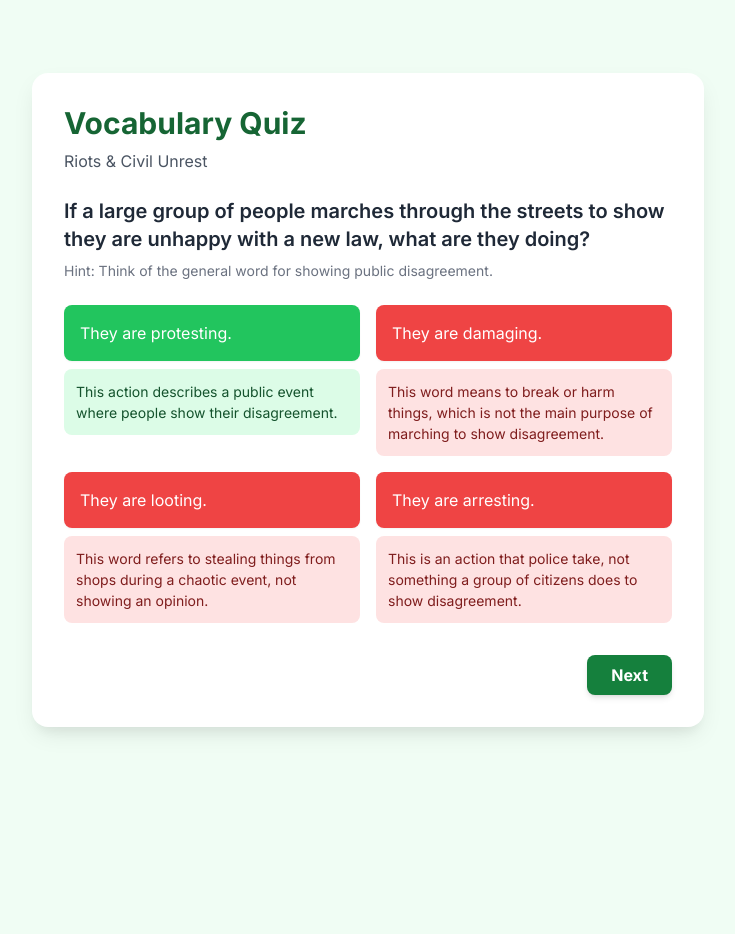
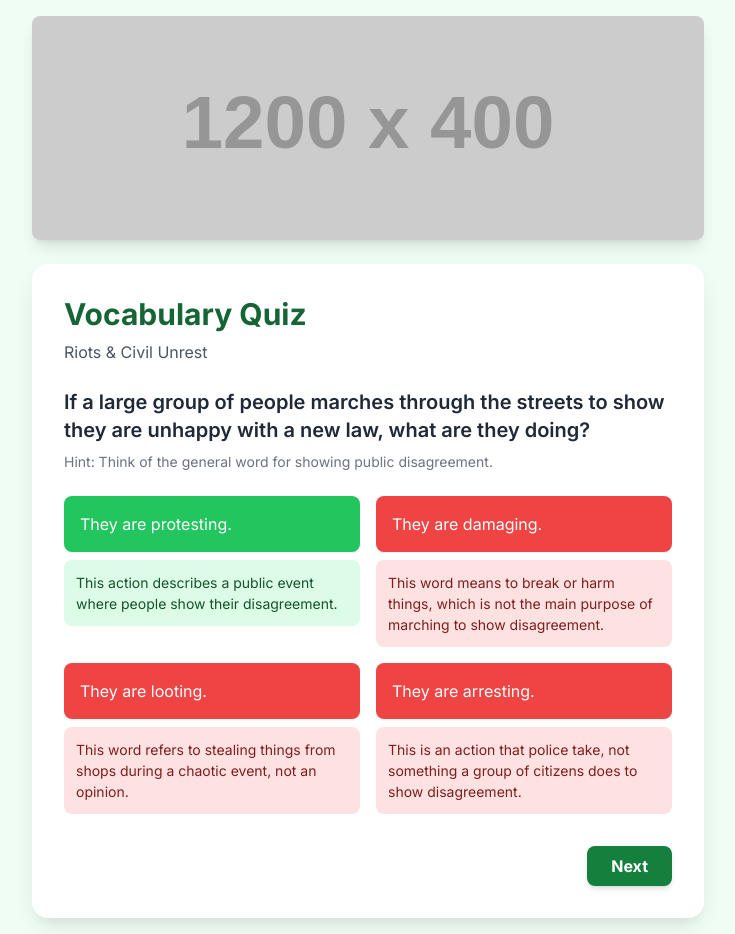
Before and after one commit to Johanka2014/riots_quiz, a plain HTML site: page index.html in a window 1280 px wide. Both pictures are taken after a click on the button "They are protesting.". Shown: the whole page, without its empty margins (272-1007 px from the left). Before the commit the page ends 800 px from the top, so only its background shows below. Drawn offline with nearby package versions, Linux system fonts and the light colour scheme; placeholder pictures from the web are drawn by us.

Commit message:
Update index.html
Added a banner

```diff
--- a/index.html
+++ b/index.html
@@ -9,7 +9,7 @@
     <!-- Google Fonts: Inter -->
     <link rel="preconnect" href="https://fonts.googleapis.com">
     <link rel="preconnect" href="https://fonts.gstatic.com" crossorigin>
-    <link href="https://fonts.googleapis.com/css2?family=Inter:wght@400;500;600;700&display=swap" rel="stylesheet">
+    <link href="https://fonts.googleapis.com/css2?family=Inter:wght@400;500;600;700&family=Lora&display=swap" rel="stylesheet">
 
     <!-- CSS (Equivalent to a separate style.css file) -->
     <style>
@@ -30,9 +30,13 @@
             transition: background-color 0.2s ease, transform 0.2s ease;
         }
 
-        .answer-btn:hover {
+        .answer-btn:hover:not(:disabled) {
             transform: translateY(-2px);
             background-color: #15803d; /* Darker green on hover */
+        }
+
+        .answer-btn:disabled {
+            cursor: not-allowed;
         }
 
         /* Styles for correct/incorrect feedback */
@@ -67,10 +71,23 @@
         }
     </style>
 </head>
-<body class="bg-green-50 flex items-center justify-center min-h-screen p-4">
+<body class="bg-green-50 flex flex-col items-center justify-center min-h-screen p-4">
+
+    <!-- Container for the entire page content -->
+    <div class="w-full max-w-2xl">
+        <!-- Banner Image -->
+        <!-- NOTE: Replace the src attribute with the path to your 'English Unpacked banner.jpg' file once hosted -->
+        <div class="mb-6 rounded-lg overflow-hidden shadow-lg">
+            <img
+                src="https://placehold.co/1200x400/e0f2f1/1e3a8a?text=English+Unpacked&font=lora"
+                alt="English Unpacked Banner"
+                class="w-full h-auto"
+                onerror="this.onerror=null;this.src='https://placehold.co/1200x400/e0f2f1/1e3a8a?text=Banner+Image+Not+Found&font=inter';"
+            >
+        </div>
 
         <!-- HTML (Equivalent to a separate index.html file) -->
-    <div id="quiz-container" class="quiz-container w-full max-w-2xl p-6 md:p-8">
+        <div id="quiz-container" class="quiz-container w-full p-6 md:p-8">
             <div id="quiz-content">
                 <h1 class="text-2xl md:text-3xl font-bold text-green-800 mb-2">Vocabulary Quiz</h1>
                 <p class="text-gray-600 mb-6">Riots & Civil Unrest</p>
@@ -95,6 +112,8 @@
                  <button id="restart-btn" class="bg-green-700 text-white font-bold py-3 px-8 rounded-lg shadow-md hover:bg-green-800 transition-colors">Restart Quiz</button>
             </div>
         </div>
+    </div>
+
 
     <!-- JavaScript (Equivalent to a separate script.js file) -->
     <script>
@@ -105,7 +124,7 @@
                 "answerOptions": [
                     { "text": "They are protesting.", "rationale": "This action describes a public event where people show their disagreement.", "isCorrect": true },
                     { "text": "They are damaging.", "rationale": "This word means to break or harm things, which is not the main purpose of marching to show disagreement.", "isCorrect": false },
-                    { "text": "They are looting.", "rationale": "This word refers to stealing things from shops during a chaotic event, not showing an opinion.", "isCorrect": false },
+                    { "text": "They are looting.", "rationale": "This word refers to stealing things from shops during a chaotic event, not an opinion.", "isCorrect": false },
                     { "text": "They are arresting.", "rationale": "This is an action that police take, not something a group of citizens does to show disagreement.", "isCorrect": false }
                 ]
             },
```
Lines whose indentation alone changed are shown as unchanged.
